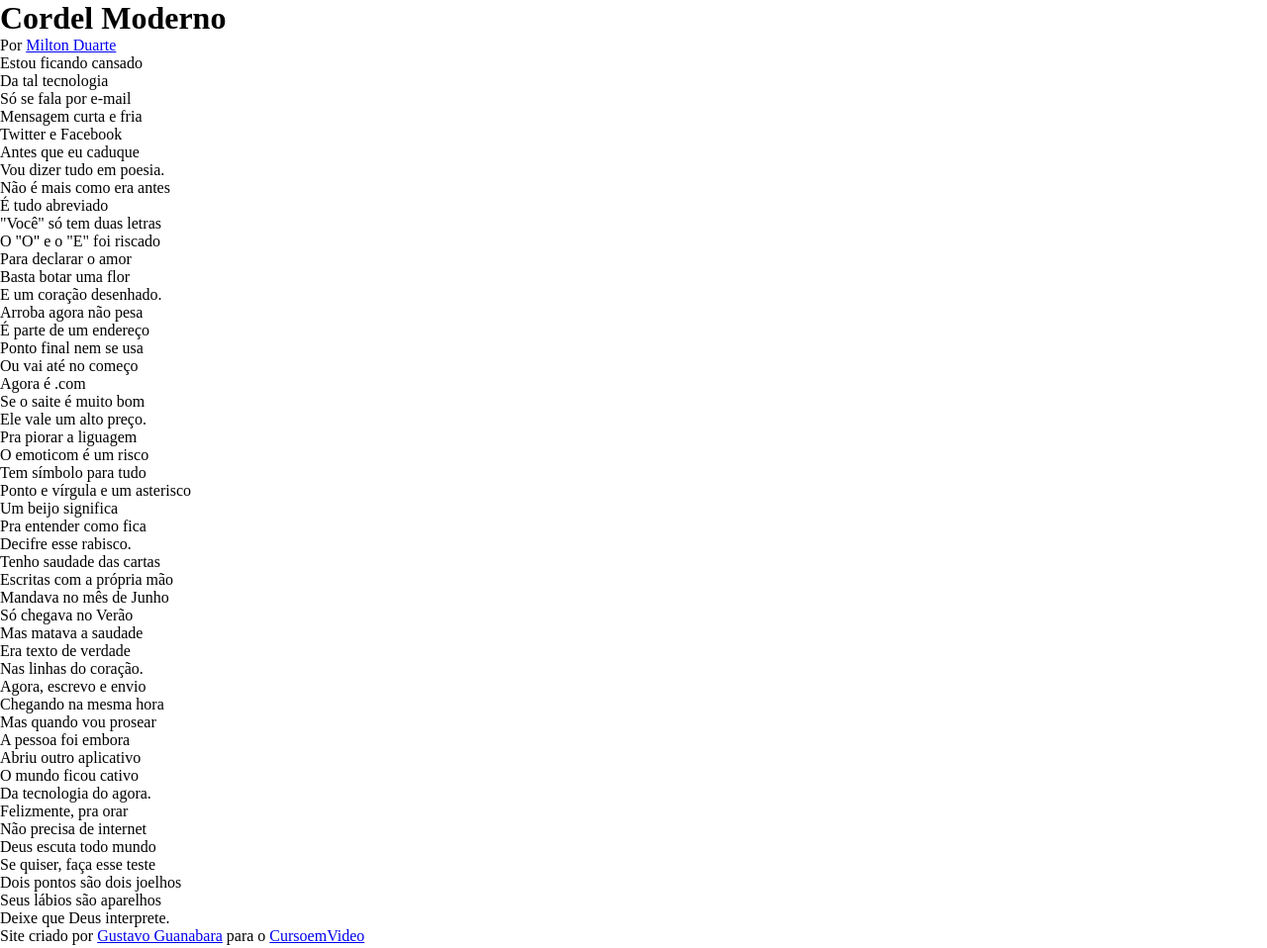
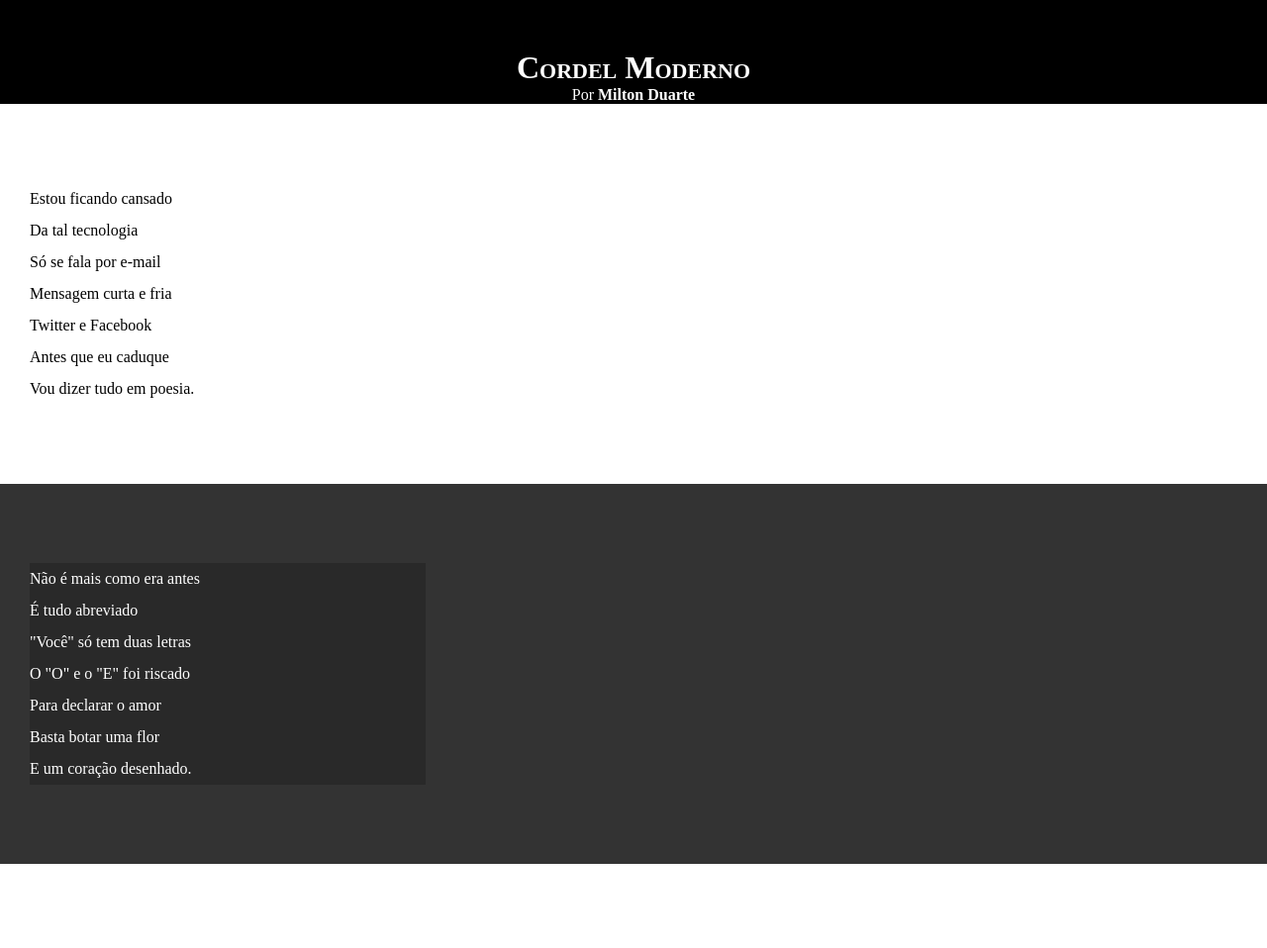
Before and after one commit to ayreslopes/html-css, a plain HTML site: page exercicios/ex022/index.html in a window 1280 px wide. Shown: the top 958 px of the page at 99% size. Drawn offline with Linux system fonts and the light colour scheme.

Commit message:
estilos textos

```diff
--- a/exercicios/ex022/estilo/style.css
+++ b/exercicios/ex022/estilo/style.css
@@ -4,3 +4,64 @@
     margin: 0px;
     padding: 0px;
 }
+
+html, body {
+    min-height: 100vh;
+    background-color: darkgrey;
+}
+
+header {
+    background-color: black;
+    color: white;
+    text-align: center;
+}
+
+header  > h1 {
+    padding-top: 50px;
+    font-variant: small-caps;
+}
+
+header > p {
+    padding-bottom: 50px;
+}
+
+a {
+    color: white;
+    text-decoration: none;
+    font-weight: bolder;
+}
+
+a:hover {
+    text-decoration: underline ;
+}
+
+section {
+    padding-top: 10vh;
+    padding-bottom: 10vh;
+    line-height: 2em;
+    padding-left: 30px;
+
+}
+
+section.normal {
+    background-color: white;
+    color: black;
+}
+
+section.imagem {
+    background-color: rgb(51, 51, 51);
+    color: white;
+}
+
+section.imagem > p {
+    width: 400px;
+    background-color: rgba(0, 0, 0, 0.205);
+}
+
+
+footer {
+           background-color: black;
+           color: white;
+           text-align: center;
+           padding: 10px;
+}
```
